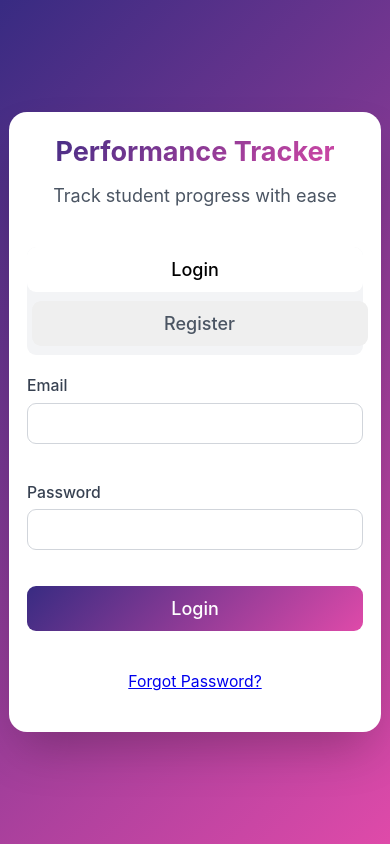
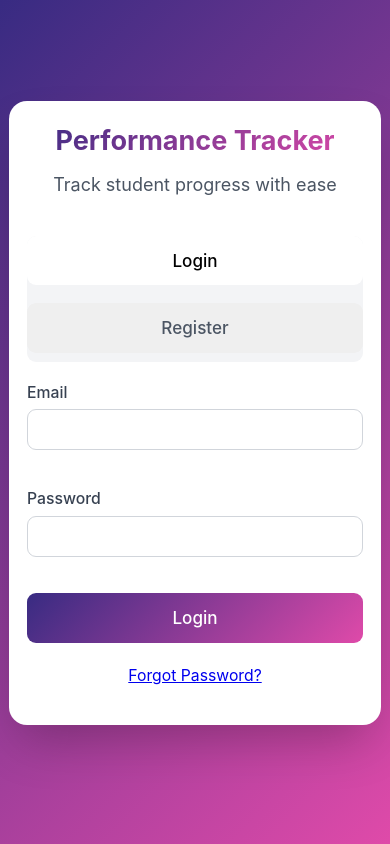
Before and after one commit to layj4155/Marks_tracking_system, a website: page public/index.html in a window 390 px wide. Drawn offline with Linux system fonts and the light colour scheme.

Commit message:
Improve mobile CSS: uniform button sizing, consistent card spacing, better padding

```diff
--- a/public/css/main.css
+++ b/public/css/main.css
@@ -671,10 +671,16 @@ button[title="Close assessment management"]:hover {
 
 /* Mobile Responsive Improvements */
 @media (max-width: 640px) {
-  /* Make buttons full width on mobile */
-  button, .btn {
-    min-height: 2.5rem;
-    font-size: 1rem;
+  /* Uniform button sizing */
+  button, .btn, input[type="button"], input[type="submit"] {
+    min-height: 3rem !important;
+    height: auto !important;
+    font-size: 1rem !important;
+    padding: 0.75rem 1rem !important;
+    width: 100% !important;
+    display: block !important;
+    margin-bottom: 0.75rem !important;
+    border: none;
   }
 
   /* Reduce padding on mobile */
@@ -682,16 +688,26 @@ button[title="Close assessment management"]:hover {
   .p-6 { padding: 1rem !important; }
   .p-8 { padding: 1.5rem !important; }
 
+  /* Card spacing */
+  .bg-gray-50, .bg-white, .rounded-lg {
+    margin-bottom: 1rem !important;
+  }
+
   /* Stack flex items vertically */
   .flex {
-    flex-direction: column;
+    flex-direction: column !important;
   }
 
   .flex-row {
-    flex-direction: row;
+    flex-direction: row !important;
+  }
+
+  .flex-wrap {
+    flex-wrap: wrap !important;
   }
 
   /* Reduce gaps */
+  .gap-2 { gap: 0.25rem !important; }
   .gap-4 { gap: 0.5rem !important; }
   .gap-6 { gap: 0.75rem !important; }
 
@@ -703,9 +719,10 @@ button[title="Close assessment management"]:hover {
   }
 
   /* Responsive font sizes */
-  .text-3xl { font-size: 1.5rem; }
-  .text-2xl { font-size: 1.25rem; }
-  .text-xl { font-size: 1.1rem; }
+  .text-3xl { font-size: 1.5rem !important; }
+  .text-2xl { font-size: 1.25rem !important; }
+  .text-xl { font-size: 1.1rem !important; }
+  .text-lg { font-size: 1rem !important; }
 
   /* Make tables scrollable on mobile */
   .overflow-auto {
@@ -713,14 +730,12 @@ button[title="Close assessment management"]:hover {
     max-width: 100%;
   }
 
-  /* Reduce button spacing */
-  button + button {
-    margin-left: 0.25rem;
-  }
-
-  /* Make course cards stack */
-  .rounded-lg {
-    margin-bottom: 1rem;
+  /* Course cards and their buttons */
+  .bg-gray-50 button,
+  .bg-white button,
+  [class*="Card"] button {
+    width: 100% !important;
+    display: block !important;
   }
 }
 
@@ -728,13 +743,12 @@ button[title="Close assessment management"]:hover {
   /* Extra small devices */
   .p-4 { padding: 0.5rem !important; }
   .p-8 { padding: 1rem !important; }
-  .text-lg { font-size: 1rem; }
-  .text-xl { font-size: 1rem; }
 
-  /* Stack buttons */
-  button {
-    display: block;
-    width: 100% !important;
-    margin-bottom: 0.5rem;
+  /* Aggressive button sizing */
+  button, .btn {
+    min-height: 2.75rem !important;
+    font-size: 0.95rem !important;
+    padding: 0.65rem 0.75rem !important;
+    margin-bottom: 0.5rem !important;
   }
 }
```
